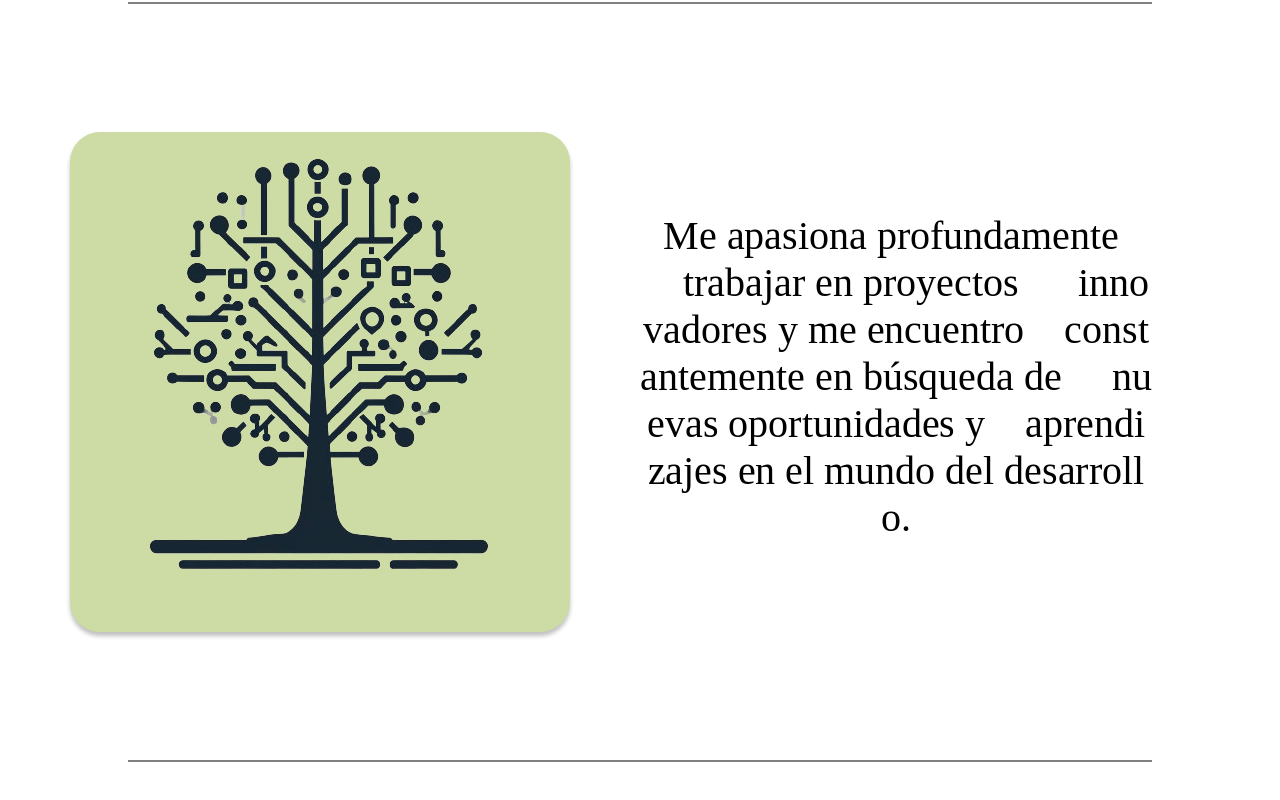
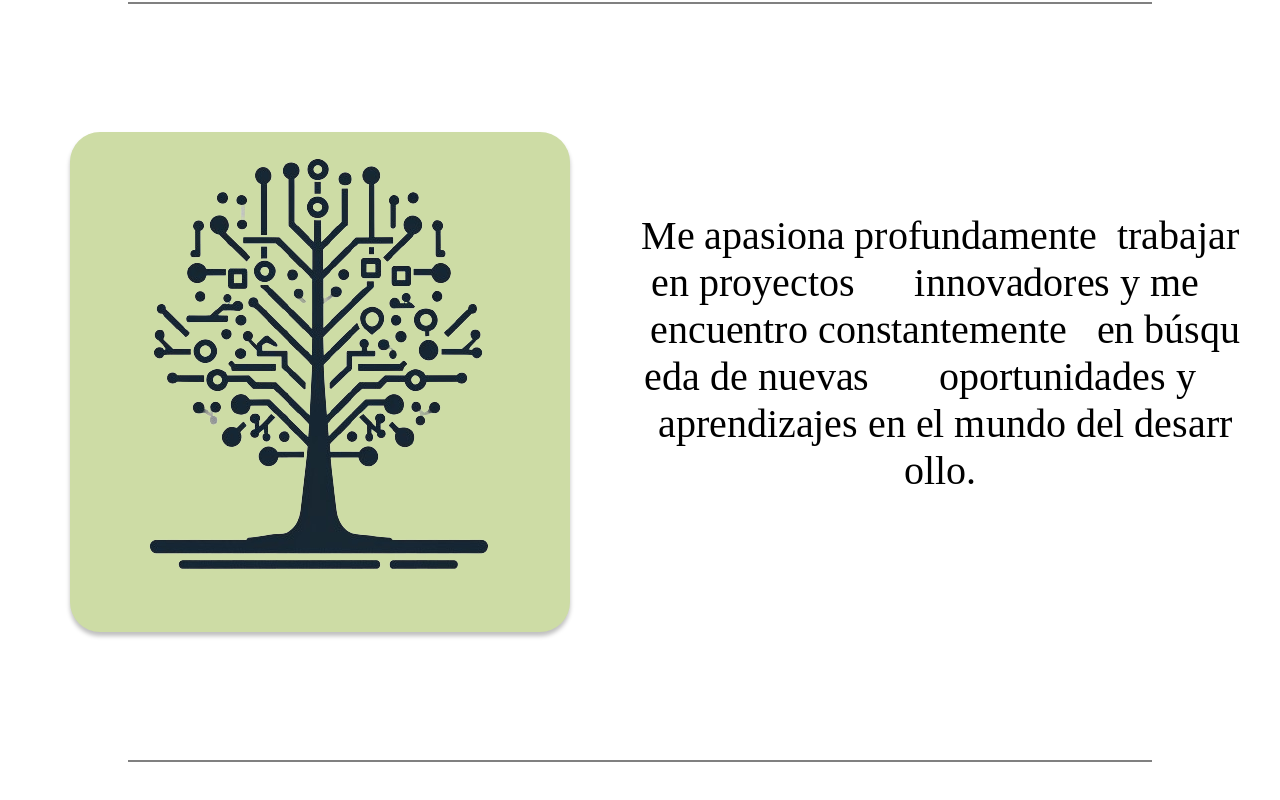
Before and after one commit to AlexandraOliv14/alexandraoliv14.github.io, a React (Create React App) app: page /about in a window 1280 px wide. Shown: the part 1615-2415 px from the top of the page. Built offline with nearby package versions, Linux system fonts and the light colour scheme; a web font is replaced by a local one.

Commit message:
fix: texto about actual

```diff
--- a/public/index.html
+++ b/public/index.html
@@ -24,7 +24,7 @@
       work correctly both with client-side routing and a non-root public URL.
       Learn how to configure a non-root public URL by running `npm run build`.
     -->
-    <title>React App</title>
+    <title>Alexandra Oliv</title>
   </head>
   <body>
     <noscript>You need to enable JavaScript to run this app.</noscript>
--- a/src/sass/about.sass
+++ b/src/sass/about.sass
@@ -41,14 +41,14 @@
             justify-content: flex-end
 
     .about-actual
-        // width: 100%
+        width: 100%
         margin: 10vw 0px
         display: flex
         flex-direction: row
         flex-wrap: wrap
         p
+            width: 600px
             justify-content: flex-start
-            width: 80%
             display: block
             text-align: center
 
--- a/src/views/About.tsx
+++ b/src/views/About.tsx
@@ -95,7 +95,7 @@ export const About = () => {
                     <img src='./imgs/DALL_E_crecimiento.png' width={500} alt='dallydiploma' style={{ background: theme[currentState].primary }} />
                 </div>
                 <p ref={aboutEduRef}>
-                    {inViewportEdu && <FadeInText text="  Me apasiona profundamente       trabajar en proyectos      innovadores y me encuentro    constantemente en búsqueda de     nuevas oportunidades y    aprendizajes en el mundo del desarrollo." />}
+                    {inViewportEdu && <FadeInText text="Me apasiona profundamente  trabajar en proyectos      innovadores y me     encuentro constantemente   en búsqueda de nuevas       oportunidades y     aprendizajes en el mundo del desarrollo." />}
                 </p>
             </div>
             <Separacion />
```
Also changed, not shown: public/logo192.png (deleted), public/logo512.png (deleted).
